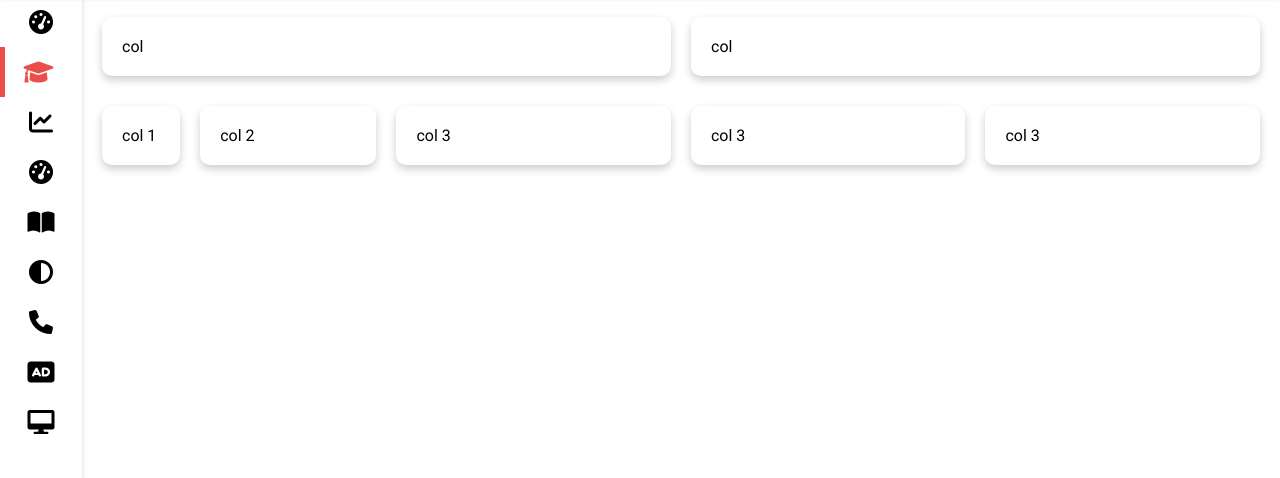
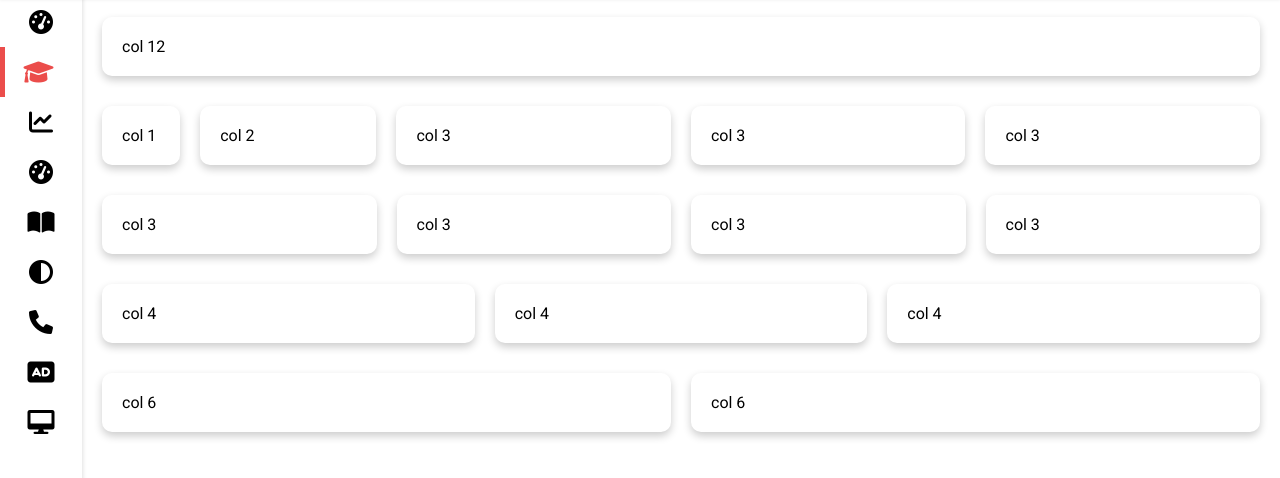
Before and after one commit to hnaranjito/admin-dashboard, a plain HTML site: page index.html in a window 1280 px wide. Shown: the part 68-546 px from the top of the page. Drawn offline with nearby package versions, Linux system fonts and the light colour scheme.

Commit message:
Dashboard - Mode Dark and cards - Cols

```diff
--- a/index.html
+++ b/index.html
@@ -346,17 +346,10 @@
     <!-- Main content -->
     <div class="wrapper">
         <div class="row">
-            <div class="col-6">
+            <div class="col-12">
                 <div class="card">
                     <div class="card-content">
-                        col
-                    </div>
-                </div>
-            </div>
-            <div class="col-6">
-                <div class="card">
-                    <div class="card-content">
-                        col
+                        col 12
                     </div>
                 </div>
             </div>
@@ -397,6 +390,76 @@
                     </div>
                 </div>
             </div>
+        </div>
+        <div class="row">
+            <div class="col-3">
+                <div class="card">
+                    <div class="card-content">
+                        col 3
+                    </div>
+                </div>
+            </div>
+            <div class="col-3">
+                <div class="card">
+                    <div class="card-content">
+                        col 3
+                    </div>
+                </div>
+            </div>
+            <div class="col-3">
+                <div class="card">
+                    <div class="card-content">
+                        col 3
+                    </div>
+                </div>
+            </div>
+            <div class="col-3">
+                <div class="card">
+                    <div class="card-content">
+                        col 3
+                    </div>
+                </div>
+            </div>
+        </div>
+        <div class="row">
+            <div class="col-4">
+                <div class="card">
+                    <div class="card-content">
+                        col 4
+                    </div>
+                </div>
+            </div>
+            <div class="col-4">
+                <div class="card">
+                    <div class="card-content">
+                        col 4
+                    </div>
+                </div>
+            </div>
+            <div class="col-4">
+                <div class="card">
+                    <div class="card-content">
+                        col 4
+                    </div>
+                </div>
+            </div>
+        </div>
+        <div class="row">
+            <div class="col-6">
+                <div class="card">
+                    <div class="card-content">
+                        col 6
+                    </div>
+                </div>
+            </div>
+            <div class="col-6">
+                <div class="card">
+                    <div class="card-content">
+                        col 6
+                    </div>
+                </div>
+            </div>
+        </div>
         </div>
     </div>
     <!--
```
